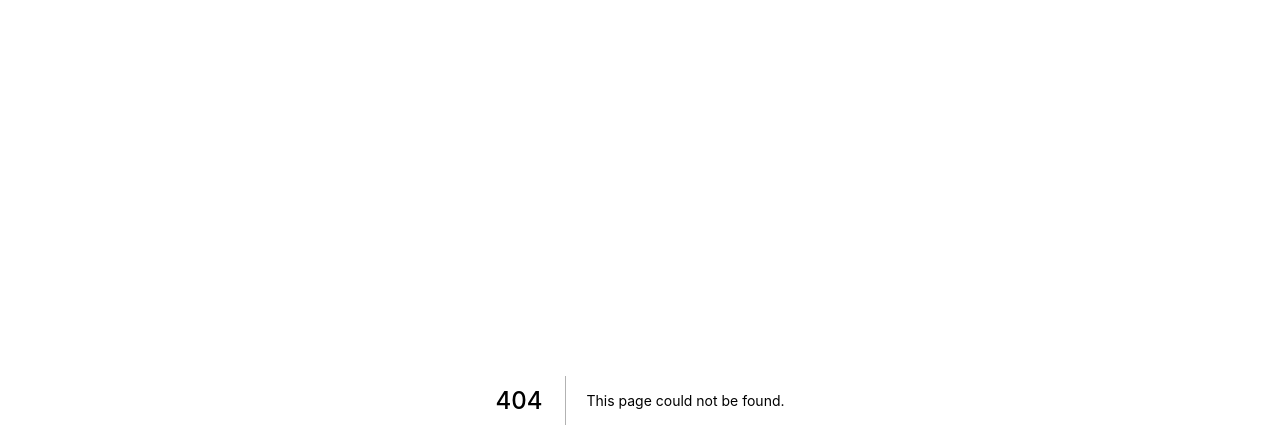
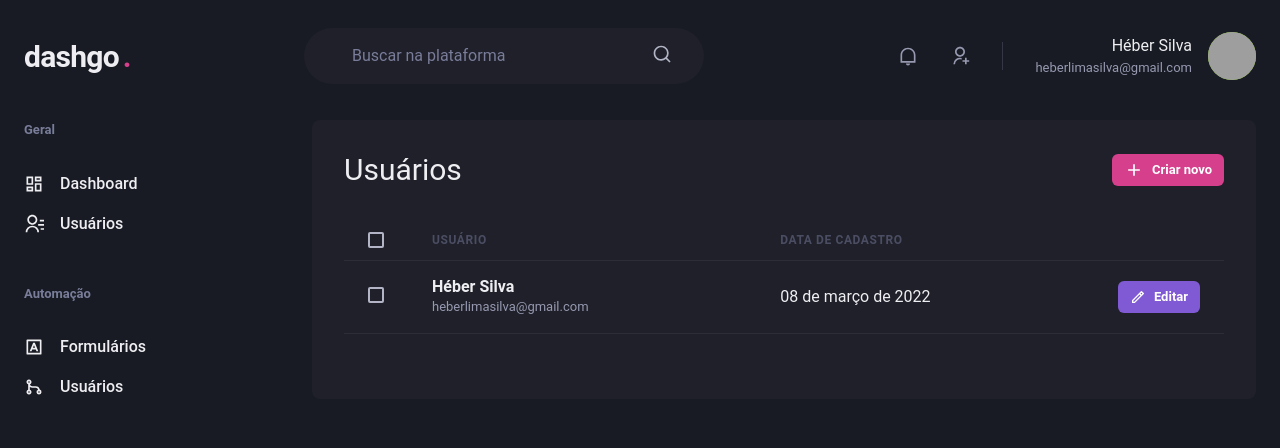
Before and after one commit to heber364/dashgo, a Next.js app: page /users in a window 1280 px wide. Before the commit this address had no page. Shown: the top 448 px of the page. Built offline with nearby package versions, Linux system fonts and the light colour scheme; grey boxes are pictures that could not be loaded.

Commit message:
Criando tela de listagem de usuários

```diff
--- /dev/null
+++ b/src/pages/users/index.tsx
@@ -0,0 +1,58 @@
+import { Box, Button, Checkbox, Flex, Heading, Icon, Table, Tbody, Td, Th, Thead, Tr, Text } from "@chakra-ui/react";
+import { RiAddLine, RiPencilLine } from "react-icons/ri";
+import { Header } from "../../components/Header";
+import { Sidebar } from "../../components/Sidebar";
+
+export default function UserList(){
+    return(
+        <Box>
+            <Header/>
+            <Flex width="100%" my="6" maxW={1480} mx="auto" px="6">
+                <Sidebar />
+
+                <Box flex="1" borderRadius={8} bg="gray.800" p="8">
+                    <Flex mb="8" justify="space-between" align="center">
+                        <Heading size="lg" fontWeight="normal">Usuários</Heading>
+                        <Button as="a" size="sm" fontSize="small" colorScheme="pink" leftIcon={<Icon as={RiAddLine} fontSize="20"/>} >
+                            Criar novo
+                        </Button>
+                    </Flex>
+
+                    <Table colorScheme="whiteAlpha">
+                        <Thead>
+                            <Tr>
+                                <Th px="6" color="gray.300" w="8">
+                                    <Checkbox colorScheme="pink"/>
+                                </Th>
+                                <Th>Usuário</Th>
+                                <Th>Data de Cadastro</Th>
+                                <Th w="8"></Th>
+                            </Tr>
+                        </Thead>
+                        <Tbody>
+                            <Tr>
+                                <Td>
+                                    <Checkbox colorScheme="pink"/>
+                                </Td>
+                                <Td>
+                                    <Box>
+                                        <Text fontWeight="bold">Héber Silva</Text>
+                                        <Text fontSize="small" color="gray.300">heberlimasilva@gmail.com</Text>
+                                    </Box>
+                                </Td>
+                                <Td>08 de março de 2022</Td>
+                                <Td>
+                                    <Button as="a" size="sm" fontSize="small" colorScheme="purple" leftIcon={<Icon as={RiPencilLine} fontSize="16"/> }>
+                                        Editar
+                                    </Button>
+                                </Td>
+                            </Tr>
+                        </Tbody>
+                    </Table>
+
+
+                </Box>
+            </Flex>
+        </Box>
+    )
+}
```
